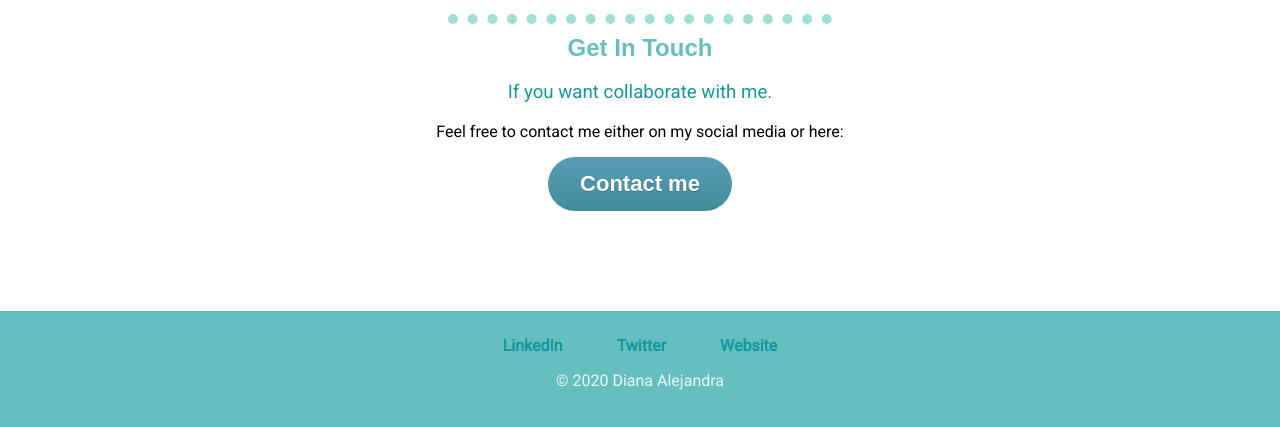
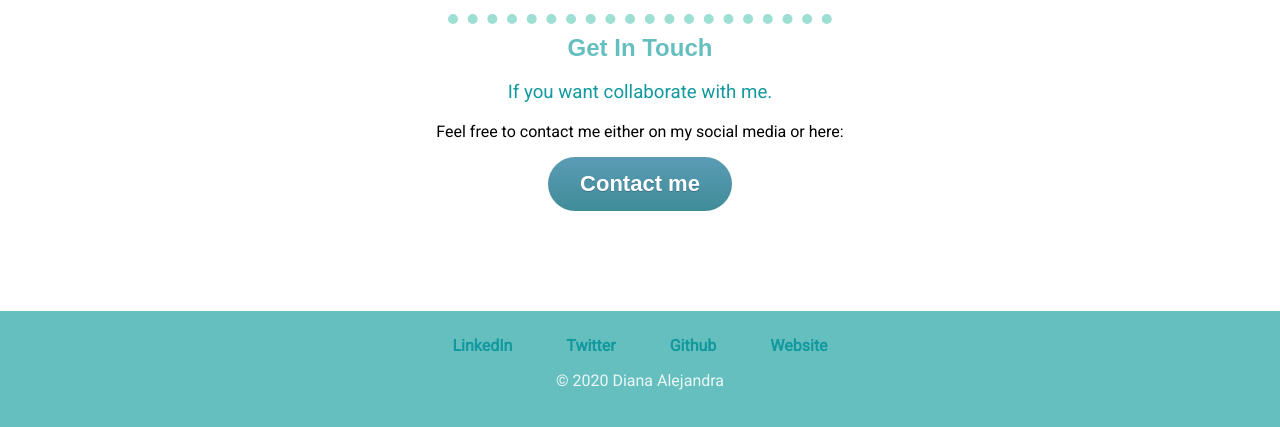
Before and after one commit to dianaps/CV, a plain HTML site: page index.html in a window 1280 px wide. Shown: the part 1547-1974 px from the top of the page. Drawn offline with Linux system fonts and the light colour scheme; a web font is replaced by a local one.

Commit message:
Update index.html

```diff
--- a/index.html
+++ b/index.html
@@ -50,6 +50,7 @@
     <div class="bottom-container">
       <a class="footer-link" href="https://www.linkedin.com/in/diana-alejandra-5922671ba">LinkedIn</a>
       <a class="footer-link" href="https://twitter.com/DianaAl81832633?s=09">Twitter</a>
+      <a class="footer-link" href="https://github.com/dianaps">Github</a>
       <a class="footer-link" href="https://dianaps.github.io/CV">Website</a>
       <p class="footer-text">© 2020 Diana Alejandra</p>
     </div>
```
